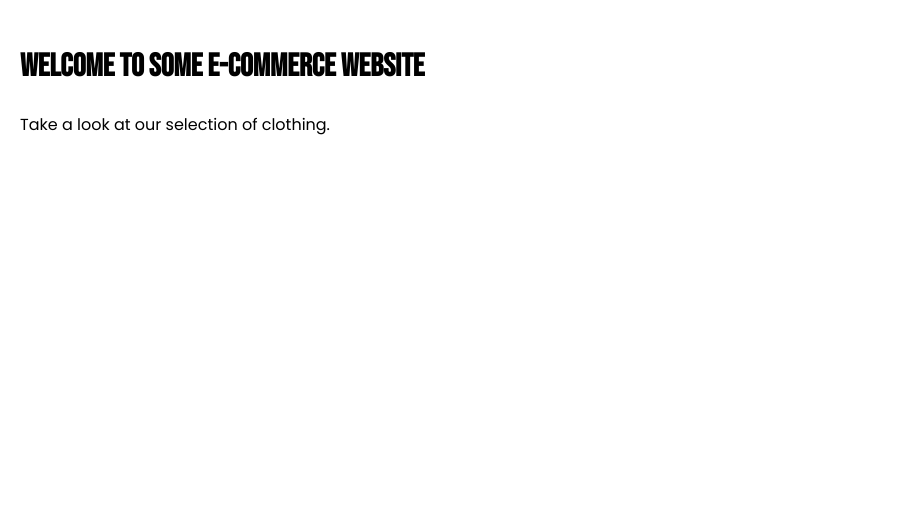
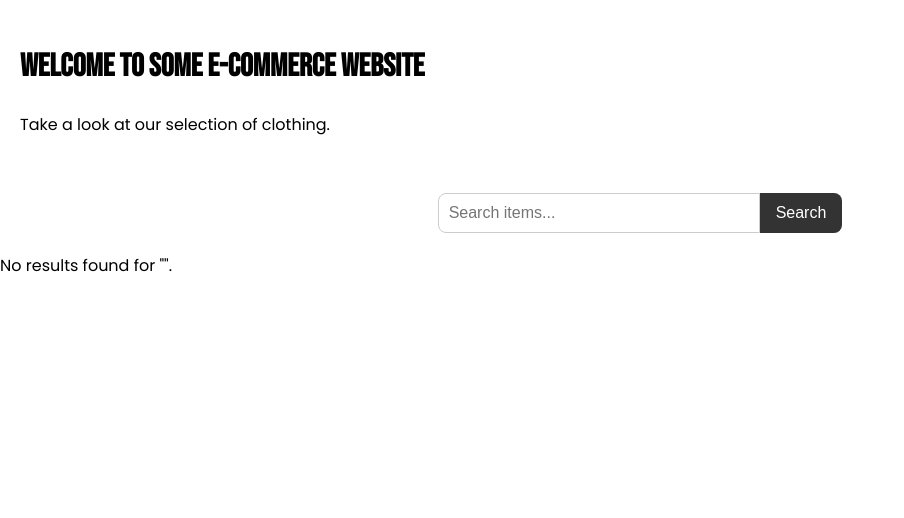
Before and after one commit to frggycc/Website_Project_Group11, a Flask app: page / in a window 1280 px wide. Shown: the part 90-608 px from the top of the page, without its empty margins (0-904 px from the left). Run offline with Flask 3, Linux system fonts and the light colour scheme.

Commit message:
update to search bar html

```diff
--- a/templates/base.html
+++ b/templates/base.html
@@ -45,3 +45,26 @@
     </footer>
 </body>
 </html>
+
+<!-- Search Bar-->
+<form method="GET" action="/" class="search-bar">
+    <input type="text" name="search" placeholder="Search items..." value="{{ request.args.get('search', '') }}">
+    <button type="submit">Search</button>
+</form>
+
+{% if items %}
+    <div class="items-grid">
+        {% for item in items %}
+            <div class="item-card">
+                <img src="{{ url_for('static', filename='images/' + item[5]) }}" alt="{{ item[1] }}">
+                <h3>{{ item[1] }}</h3>
+                <p>Category: {{ item[2] }}</p>
+                <p>Subcategory: {{ item[3] }}</p>
+                <p>Color: {{ item[6] }}</p>
+                <p>${{ "%.2f"|format(item[4]) }}</p>
+            </div>
+        {% endfor %}
+    </div>
+{% else %}
+    <p class="no-results">No results found for "{{ request.args.get('search', '') }}".</p>
+{% endif %}
```
